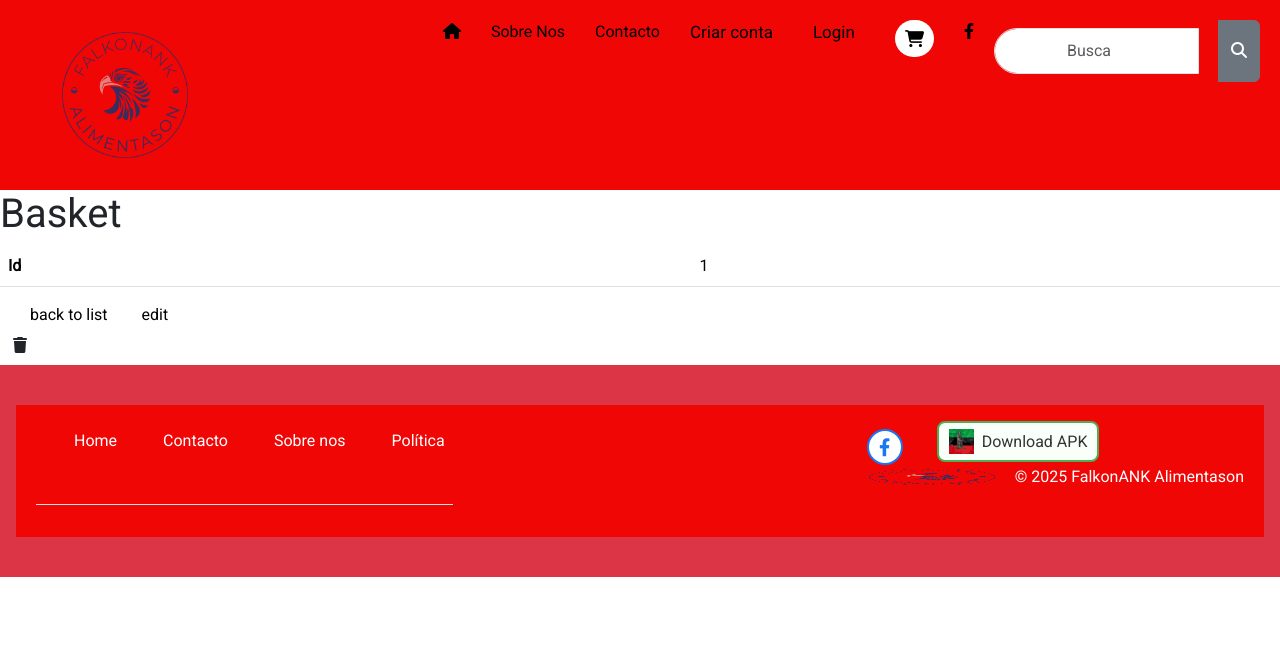
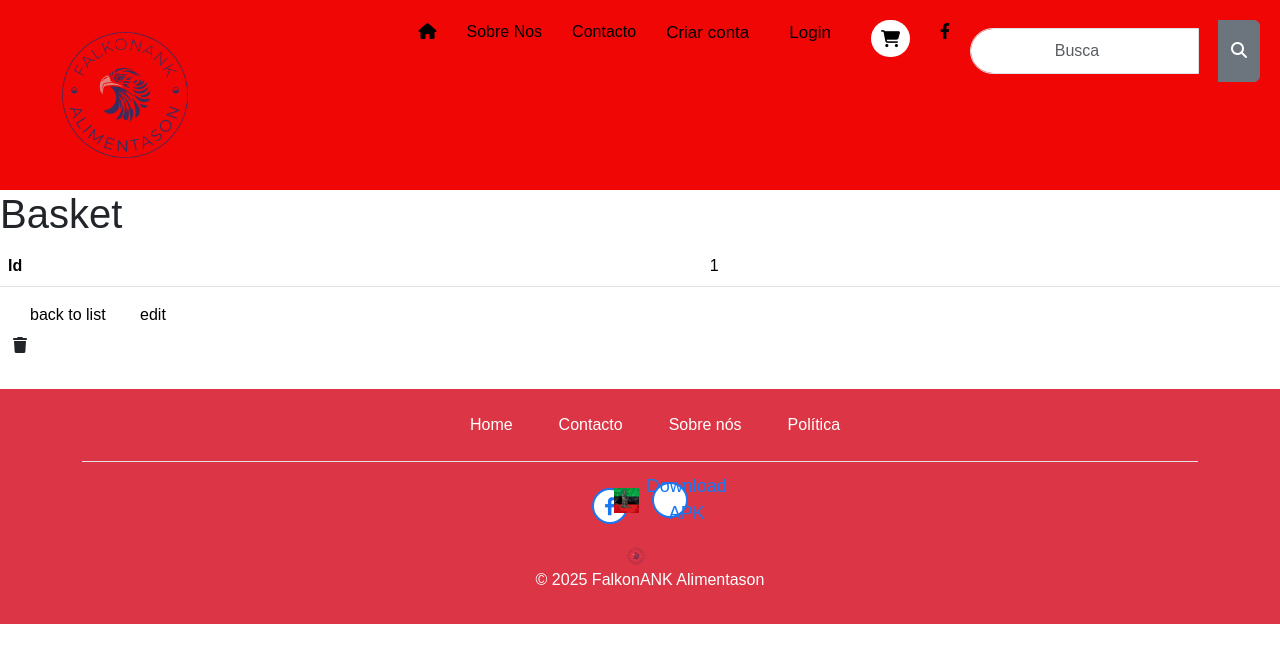
Before and after one commit to ImuPer/FalkonANK_web, a Symfony app: template templates/basket/show.html.twig in a window 1280 px wide. Shown: the top 663 px of the page. Run offline with Twig, Linux system fonts and the light colour scheme; the template is opened without the code that fills it: most values are stand-ins (such as "Sample title", 1, 10 or a date in 2020); some libraries are stand-ins or nearby versions.

Commit message:
Ajout de l'actualisation4 de footear

```diff
--- /dev/null
+++ b/public/css/newslatterFootear.css
@@ -0,0 +1,61 @@
+/* Estilos gerais */
+body {
+  margin: 0;
+  font-family: Arial, sans-serif;
+}
+
+footer {
+  background-color: #dc3545;
+  color: white;
+}
+
+.social-links {
+  margin: 20px 0;
+}
+
+.social-icon {
+  display: inline-flex;
+  align-items: center;
+  justify-content: center;
+  width: 36px;
+  height: 36px;
+  border: 2px solid #1877F2;
+  border-radius: 50%;
+  background-color: white;
+  color: #1877F2;
+  font-size: 18px;
+  margin: 0 10px;
+  transition: background-color 0.3s, color 0.3s;
+}
+
+.social-icon:hover {
+  background-color: #1877F2;
+  color: white;
+}
+
+.app-icon {
+  width: 25px;
+  height: 25px;
+  margin-right: 8px;
+}
+
+.footer-logo {
+  height: 20px;
+  margin-right: 8px;
+}
+
+/* Responsividade */
+@media (max-width: 768px) {
+  .social-links {
+    text-align: center;
+    margin-top: 10px;
+  }
+
+  .social-icon {
+    margin: 5px;
+  }
+
+  .footer-logo {
+    height: 15px;
+  }
+}
--- a/templates/layout/footear.html.twig
+++ b/templates/layout/footear.html.twig
@@ -1,63 +1,47 @@
 <!DOCTYPE html>
-<html lang="en">
+<html lang="pt-BR">
 <head>
   <meta charset="UTF-8">
-		<meta
-		name="viewport" content="width=device-width, initial-scale=1.0">
-		{# css #}
-		<link rel="stylesheet" href={{asset("css/newslatterFootear.css")}}>
-
-		<title>Document</title>
+  <meta name="viewport" content="width=device-width, initial-scale=1.0">
+  <link rel="stylesheet" href="{{ asset('css/newslatterFootear.css') }}">
+  <title>Rodapé Responsivo</title>
 </head>
 <body>
-
-		<div class="p-3 mb-2 bg-danger text-white">
-			<footer class="py-3 my-4">
+  <footer class="footer bg-danger text-white py-3 my-4">
+    <div class="container">
+      <!-- Links de navegação -->
       <ul class="nav justify-content-center border-bottom pb-3 mb-3">
         <li class="nav-item">
-						<a href="{{path('app_home_page')}}" class="nav-link px-2 text-white">Home</a>
+          <a href="{{ path('app_home_page') }}" class="nav-link px-2 text-white">Home</a>
         </li>
         <li class="nav-item">
-						<a href="{{path('contact_nous')}}" class="nav-link px-2 text-white">Contacto</a>
+          <a href="{{ path('contact_nous') }}" class="nav-link px-2 text-white">Contacto</a>
         </li>
         <li class="nav-item">
-						<a href="{{path('app_about_page')}}" class="nav-link px-2 text-white">Sobre nos</a>
+          <a href="{{ path('app_about_page') }}" class="nav-link px-2 text-white">Sobre nós</a>
         </li>
         <li class="nav-item">
-						<a href="{{path('privacy_policy')}}" class="nav-link px-2 text-white">Política</a>
+          <a href="{{ path('privacy_policy') }}" class="nav-link px-2 text-white">Política</a>
         </li>
       </ul>
 
-				<ul class="i_footear">
-					<a class="link facebook" href="https://www.facebook.com/profile.php?id=61577545040892&sk=about_privacy_and_legal_info" target="_blank" style="display: inline-flex; align-items: center; justify-content: center;
-														          width: 36px; height: 36px; text-decoration: none;
-														          border: 2px solid #1877F2; border-radius: 50%;
-														          background-color: #ffffff; color: #1877F2;
-														          font-size: 18px; transition: background-color 0.3s, color 0.3s;">
-
+      <!-- Ícones sociais e links -->
+      <div class="social-links text-center">
+        <a href="https://www.facebook.com/profile.php?id=61577545040892&sk=about_privacy_and_legal_info" target="_blank" class="social-icon">
           <i class="fab fa-facebook-f"></i>
         </a>
-
-					{# <br> #}
-					{# <a class="link .intagram" href=""><i class="fab fa-instagram"></i></a> #}
-					<a href="/downloads/imuhotepuvideos/app-imuhotepu-videos.apk" download style="display: inline-flex; align-items: center; text-decoration: none;
-																					          border: 2px solid #4CAF50; border-radius: 8px; padding: 6px 10px;
-																					          background-color: #f9fff9; color: #333; transition: 0.3s;">
-
-						<img class="logo" src="{{ asset('image/icon/appstore.png') }}" alt="Logo Imuhotepu" style="width: 25px; height: 25px; margin-right: 8px;">
-						<br><span style="font-weight: 500;">Download APK</span>
+        <a href="/downloads/imuhotepuvideos/app-imuhotepu-videos.apk" download class="social-icon">
+          <img src="{{ asset('image/icon/appstore.png') }}" alt="Logo Imuhotepu" class="app-icon">
+          <span>Download APK</span>
         </a>
-
-					<p class="text-center text-white" style="display: flex; align-items: center; justify-content: center; gap: 8px;">
-						<img class="logo" src="{{ asset('image/FalkonANK/logo-transparent-png.png') }}" alt="Logo FalkonANK" style="height: 20px;">
-						© 2025 FalkonANK Alimentason
-					</p>
-
-				</ul>
-			</footer>
-
       </div>
 
-
+      <!-- Copyright -->
+      <div class="text-center">
+        <img src="{{ asset('image/FalkonANK/logo-transparent-png.png') }}" alt="Logo FalkonANK" class="footer-logo">
+        <p>© 2025 FalkonANK Alimentason</p>
+      </div>
+    </div>
+  </footer>
 </body>
 </html>
```
Lines whose indentation alone changed are shown as unchanged.
